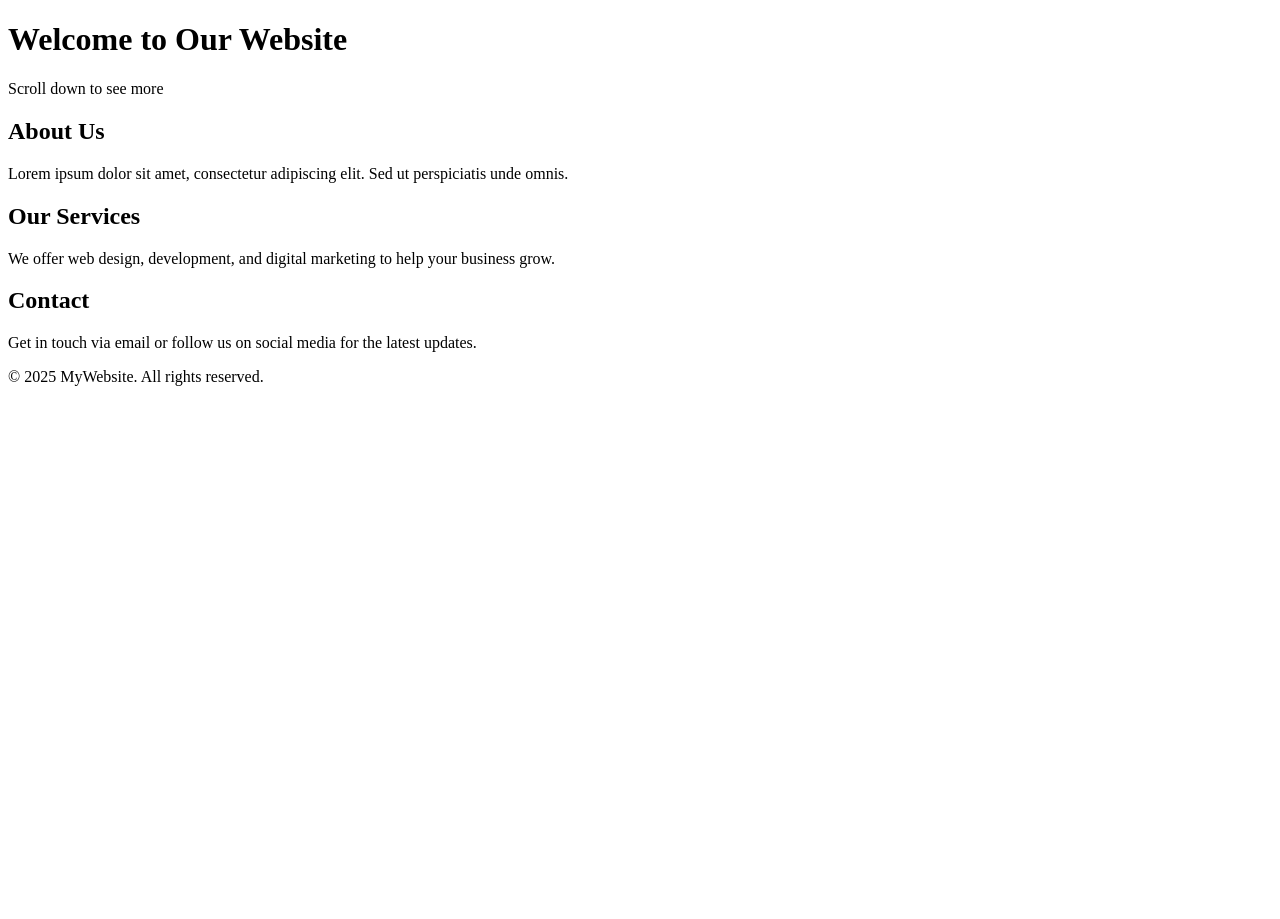
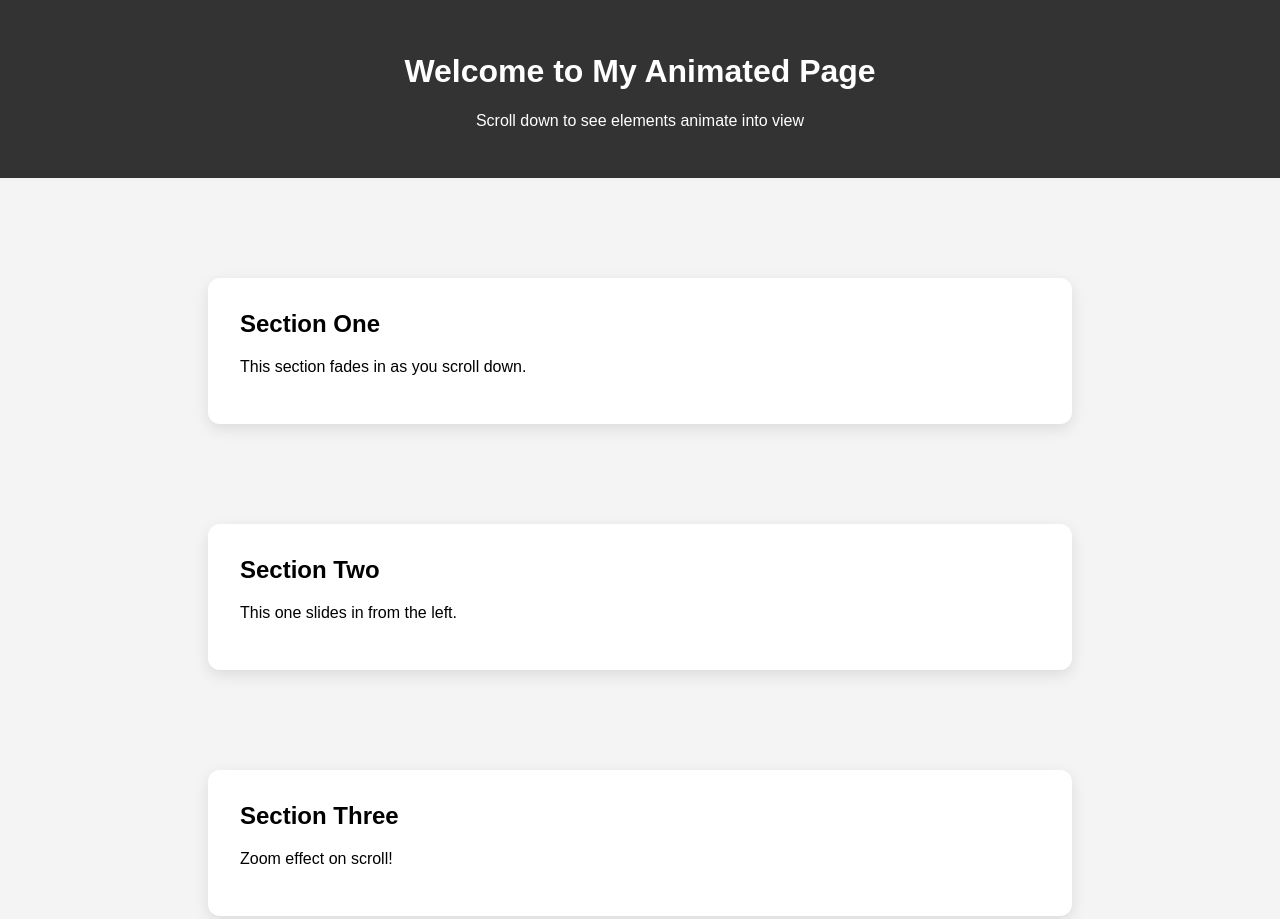
Before and after one commit to voltyea/Paradox, a plain HTML site: page index.html in a window 1280 px wide. Shown: the top 919 px of the page. Before the commit the page ends 800 px from the top, so only its background shows below. Drawn offline with nearby package versions, Linux system fonts and the light colour scheme.

Commit message:
Update index.html

```diff
--- a/index.html
+++ b/index.html
@@ -2,35 +2,71 @@
 <html lang="en">
 <head>
   <meta charset="UTF-8" />
-  <meta name="viewport" content="width=device-width, initial-scale=1.0"/>
-  <title>Scroll Animation Home Page</title>
-  <link rel="stylesheet" href="styles.css" />
+  <meta name="viewport" content="width=device-width, initial-scale=1.0" />
+  <title>Smooth Scroll Animations</title>
+  <link href="https://unpkg.com/aos@2.3.4/dist/aos.css" rel="stylesheet">
+  <style>
+    body {
+      font-family: sans-serif;
+      margin: 0;
+      padding: 0;
+      background: #f4f4f4;
+    }
+
+    header {
+      background-color: #333;
+      color: #fff;
+      padding: 2rem;
+      text-align: center;
+    }
+
+    section {
+      max-width: 800px;
+      margin: 100px auto;
+      padding: 2rem;
+      background: white;
+      border-radius: 12px;
+      box-shadow: 0 5px 15px rgba(0,0,0,0.1);
+    }
+
+    h2 {
+      margin-top: 0;
+    }
+  </style>
 </head>
 <body>
-  <header class="hero">
-    <h1>Welcome to Our Website</h1>
-    <p>Scroll down to see more</p>
+
+  <header>
+    <h1>Welcome to My Animated Page</h1>
+    <p>Scroll down to see elements animate into view</p>
   </header>
 
-  <section class="content reveal">
-    <h2>About Us</h2>
-    <p>Lorem ipsum dolor sit amet, consectetur adipiscing elit. Sed ut perspiciatis unde omnis.</p>
+  <section data-aos="fade-up">
+    <h2>Section One</h2>
+    <p>This section fades in as you scroll down.</p>
   </section>
 
-  <section class="content reveal">
-    <h2>Our Services</h2>
-    <p>We offer web design, development, and digital marketing to help your business grow.</p>
+  <section data-aos="fade-left">
+    <h2>Section Two</h2>
+    <p>This one slides in from the left.</p>
   </section>
 
-  <section class="content reveal">
-    <h2>Contact</h2>
-    <p>Get in touch via email or follow us on social media for the latest updates.</p>
+  <section data-aos="zoom-in">
+    <h2>Section Three</h2>
+    <p>Zoom effect on scroll!</p>
   </section>
 
-  <footer class="footer">
-    <p>&copy; 2025 MyWebsite. All rights reserved.</p>
-  </footer>
+  <section data-aos="flip-up">
+    <h2>Section Four</h2>
+    <p>Animated flip up effect using AOS.</p>
+  </section>
 
-  <script src="script.js"></script>
+  <script src="https://unpkg.com/aos@2.3.4/dist/aos.js"></script>
+  <script>
+    AOS.init({
+      duration: 1000,  // animation duration in ms
+      once: true       // whether animation should happen only once
+    });
+  </script>
 </body>
 </html>
```
